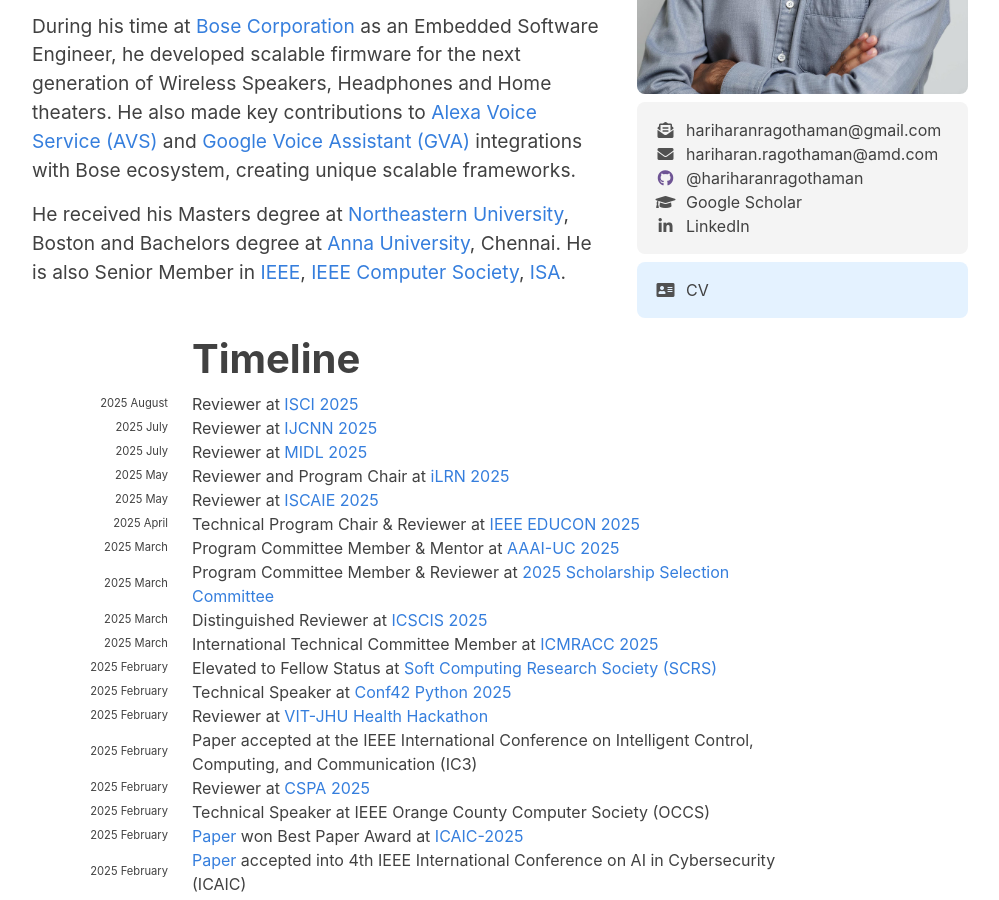
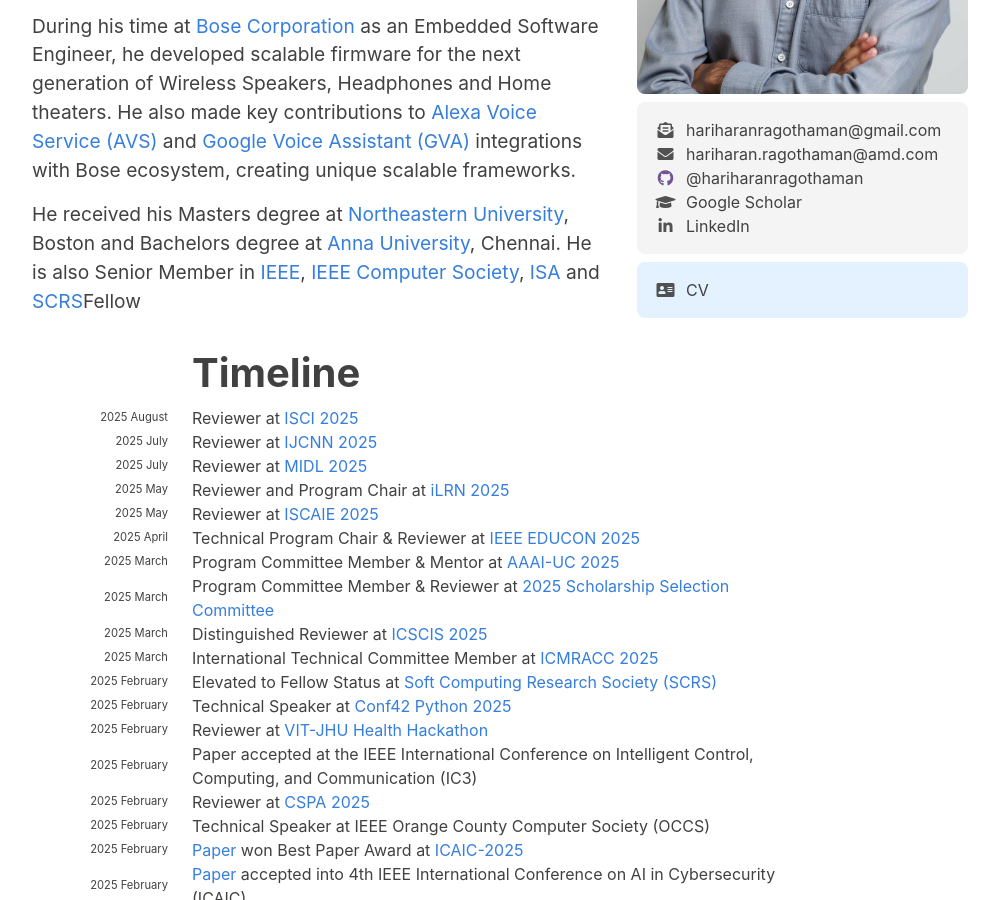
Before and after one commit to hariharanragothaman/hariharanragothaman.github.io, a Jekyll site: the page built from index.md, in a window 1280 px wide and 900 px high, scrolled down 494 px. Shown: the whole window, without its empty margins (140-1139 px from the left). Built offline with Jekyll 4.4.1, drawn with Linux system fonts in a browser that asks for light colours; nearby versions of some CDN libraries; some web fonts are replaced.

Commit message:
Polishes and Updates

```diff
--- a/index.md
+++ b/index.md
@@ -26,7 +26,7 @@
 	</div>
 	<div style="height: 1rem"></div>
 	<div class="intro-left">
-        He received his Masters degree at <a href="https://www.northeastern.edu/">Northeastern University</a>, Boston and Bachelors degree at <a href="https://www.annauniv.edu/">Anna University</a>, Chennai. He is also Senior Member in <a href="https://www.ieee.org/">IEEE</a>, <a href="https://www.computer.org/">IEEE Computer Society</a>, <a href="https://www.isa.org/">ISA</a>.
+        He received his Masters degree at <a href="https://www.northeastern.edu/">Northeastern University</a>, Boston and Bachelors degree at <a href="https://www.annauniv.edu/">Anna University</a>, Chennai. He is also Senior Member in <a href="https://www.ieee.org/">IEEE</a>, <a href="https://www.computer.org/">IEEE Computer Society</a>, <a href="https://www.isa.org/">ISA</a> and <a href="https://scrs.in/">SCRS</a>Fellow
 	</div>
 	<div style="height: 1rem"></div>
 </div>
```
